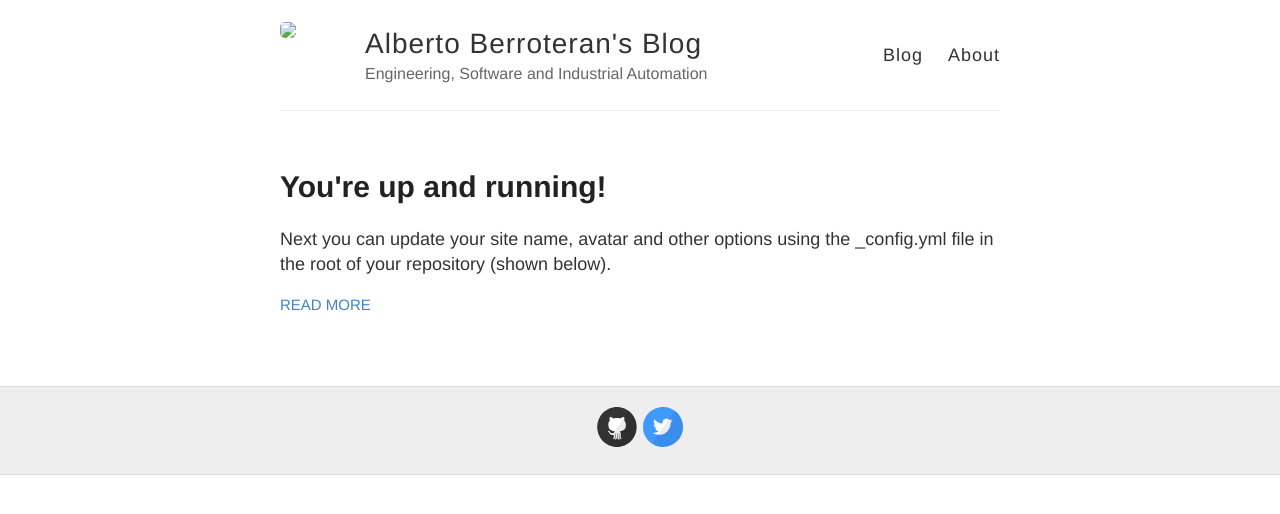
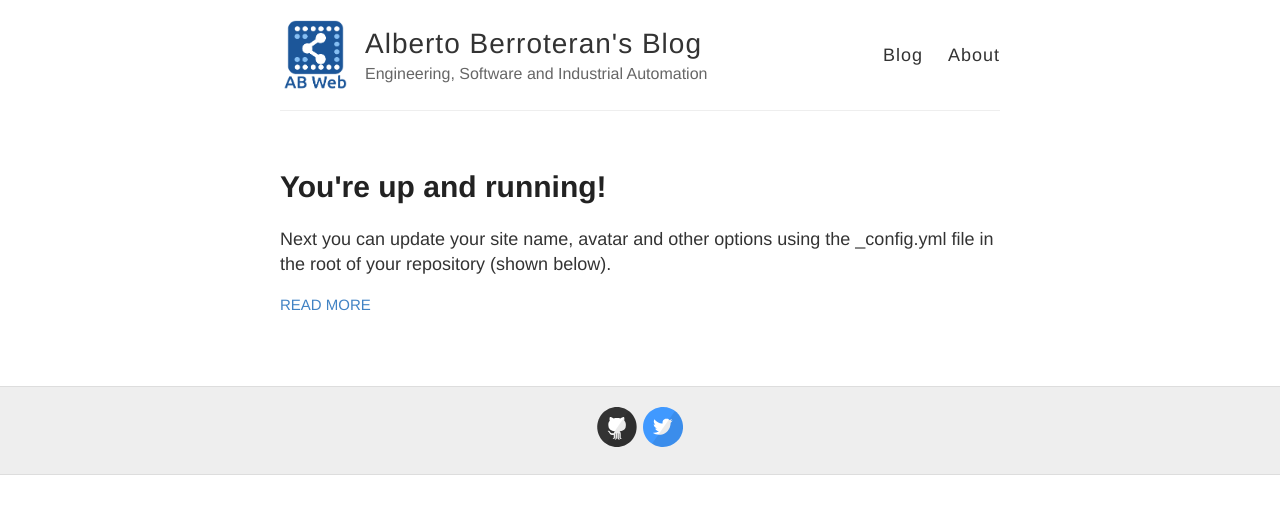
Before and after one commit to Ashrey/ashrey.github.io, a Jekyll site: the page built from index.html, in a window 1280 px wide. Shown: the top 514 px of the page. Built offline with Jekyll 4.4.1, drawn with Linux system fonts in a browser that asks for light colours.

Commit message:
Fixed URL logo

```diff
--- a/_config.yml
+++ b/_config.yml
@@ -9,7 +9,7 @@ name: Alberto Berroteran's Blog
 description: Engineering, Software and Industrial Automation
 
 # URL of your avatar or profile pic (you could use your GitHub profile pic)
-avatar: image/logo.png
+avatar: images/logo.png
 
 #
 # Flags below are optional
```
